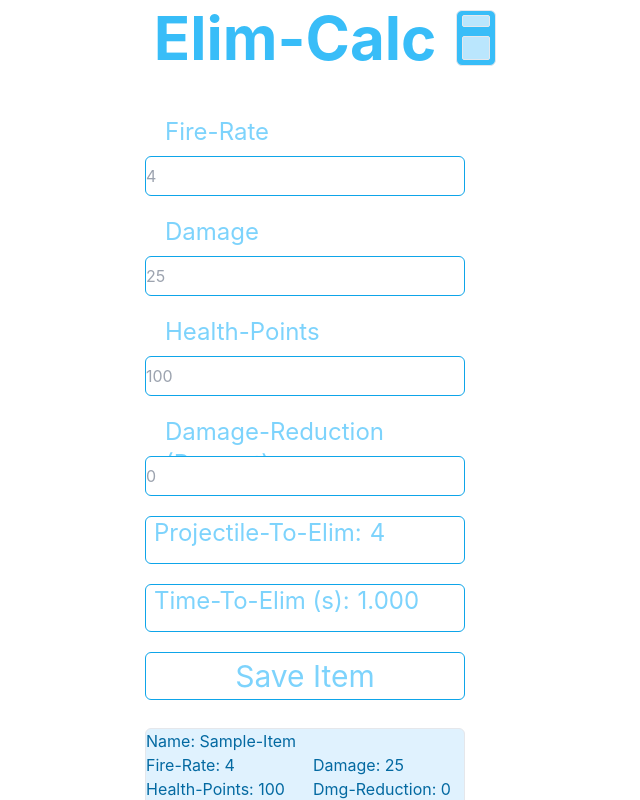
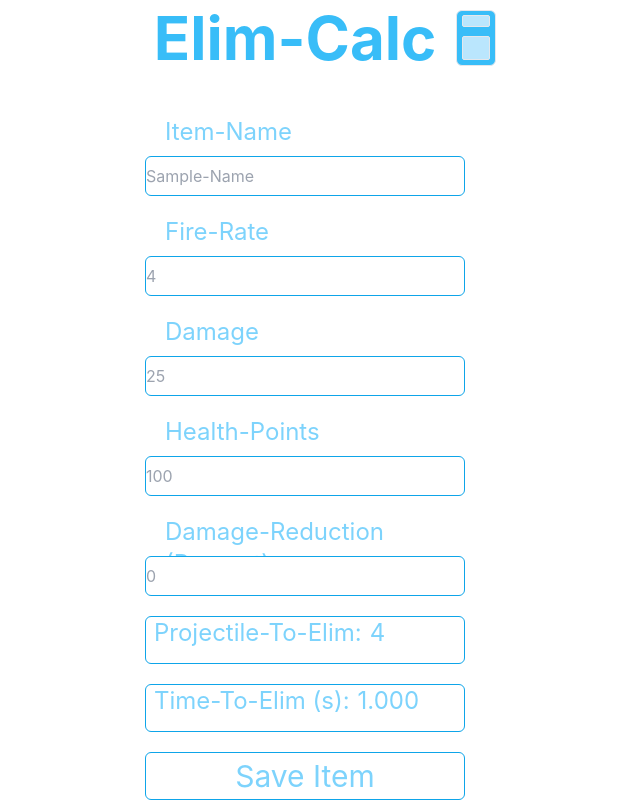
Before and after one commit to JL-597586/TTE-Calc, a Next.js app: page / in a window 1280 px wide. Shown: the top 800 px of the page, without its empty margins (315-955 px from the left). Built offline with nearby package versions, Linux system fonts and the light colour scheme.

Commit message:
Added "Item-Name" to form, form list, and item interfaces

```diff
--- a/pages/index.tsx
+++ b/pages/index.tsx
@@ -7,6 +7,7 @@ import React, {Component} from 'react'
 const Home = () => {
 
   interface FormData {
+    name: string,
     fireRate: string,
     damage: string,
     healthPoints: string,
@@ -14,6 +15,7 @@ const Home = () => {
   }
 
   interface WpnData {
+    n: string
     fr: number,
     d: number,
     hp: number,
@@ -22,7 +24,7 @@ const Home = () => {
     TTE: number,
   }
 
-  const [form, setForm] = useState<FormData>({fireRate: '4',
+  const [form, setForm] = useState<FormData>({name:'Sample-Name', fireRate: '4',
     damage: '25',
     healthPoints: '100',
     damageReduction: '0',});
@@ -37,10 +39,10 @@ const Home = () => {
   var dFloat = parseFloat(form.damage)
   var frFloat = parseFloat(form.fireRate)
 
-  const [posts, savePosts] = useState<WpnData[]>([{fr:4, d:25,  hp:100,  dr:0, ATE:4,  TTE:1}])
+  const [posts, savePosts] = useState<WpnData[]>([{n: 'Sample-Name', fr:4, d:25,  hp:100,  dr:0, ATE:4,  TTE:1}])
 
   function SaveForm() {
-  savePosts(posts => [...posts, {fr:frFloat, d:dFloat,  hp:hpFloat,  dr:drFloat, ATE:AmmoToElim,  TTE:TimeToElim,}]);
+  savePosts(posts => [...posts, {n:form.name, fr:frFloat, d:dFloat,  hp:hpFloat,  dr:drFloat, ATE:AmmoToElim,  TTE:TimeToElim,}]);
   }
 
   AmmoToElim = ((hpFloat*(1+drFloat*0.01))/dFloat)
@@ -74,6 +76,17 @@ const Home = () => {
 
         <div className='flex min-w-screen items-center flex-col'>
           <form>
+            <p className='w-80 h-10 text-2xl mx-5 text-sky-300'>Item-Name</p>
+
+            <input
+            className='w-80 h-10 border-sky-500 border rounded-md mb-5'
+            name="name"
+            onChange={(e) => setForm({...form, name: e.target.value})}
+            placeholder="Sample-Name"
+            type="string"
+            data-testid="form-input-name"
+            />
+
             <p className='w-80 h-10 text-2xl mx-5 text-sky-300'>Fire-Rate</p>
 
             <input
@@ -136,9 +149,9 @@ const Home = () => {
 
               <div className='flex flex-col'>
               {
-               posts.map(({fr,d,hp,dr,ATE,TTE}) => (
+               posts.map(({n,fr,d,hp,dr,ATE,TTE}) => (
                 <li className='flex grid grid-cols-2 text-sky-700 bg-sky-100 w-80 border rounded-md mt-2 mb-2' key={TTE}>
-                  <div>Name: Sample-Item</div>
+                  <div>Name: {n}</div>
                   <div></div>
                   <div>Fire-Rate: {fr}</div>
                   <div className='ml-2'>Damage: {d}</div>
```
